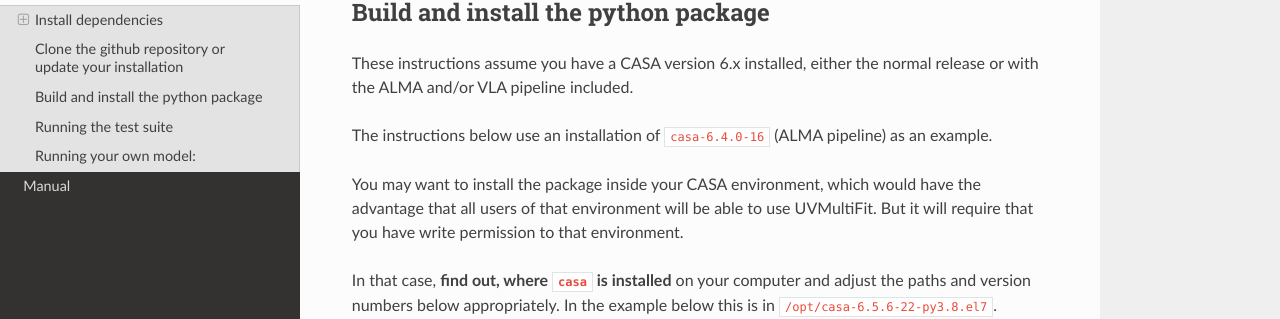
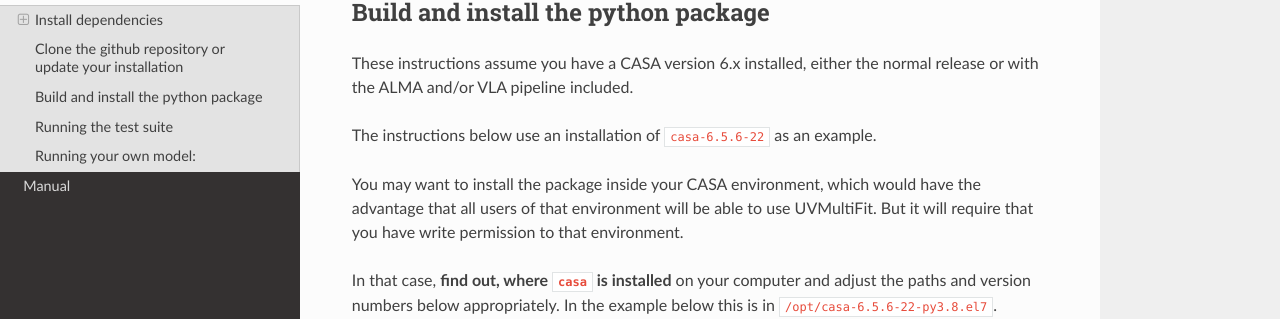
Before and after one commit to onsala-space-observatory/UVMultiFit, an MkDocs documentation site: the page built from docs/install.md, in a window 1280 px wide and 900 px high, scrolled down 940 px. Shown: the part 132-451 px from the top of the window. Built offline with MkDocs 1.6.1, drawn with Linux system fonts in a browser that asks for light colours; nearby versions of some CDN libraries.

Commit message:
fix casa version number

```diff
--- a/docs/install.md
+++ b/docs/install.md
@@ -53,8 +53,7 @@
 either the normal release or with the ALMA and/or VLA pipeline
 included.
 
-The instructions below use an installation of `casa-6.4.0-16` (ALMA
-pipeline) as an example.
+The instructions below use an installation of `casa-6.5.6-22` as an example.
 
 You may want to install the package inside your CASA environment,
 which would have the advantage that all users of that environment will
```
